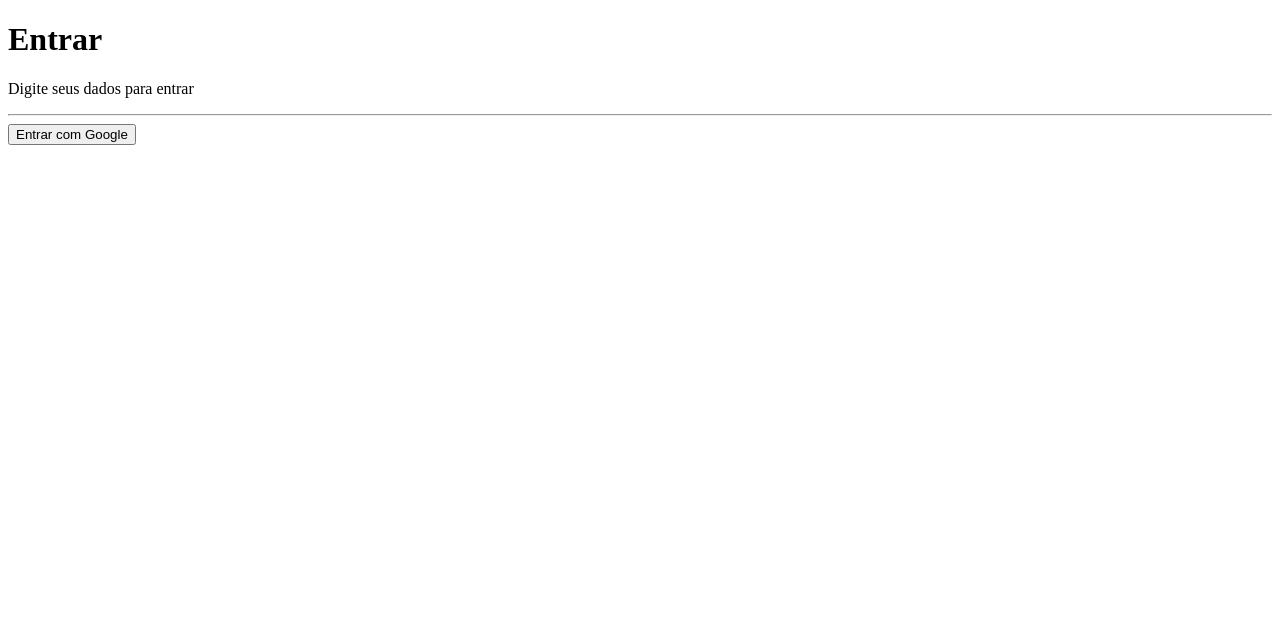
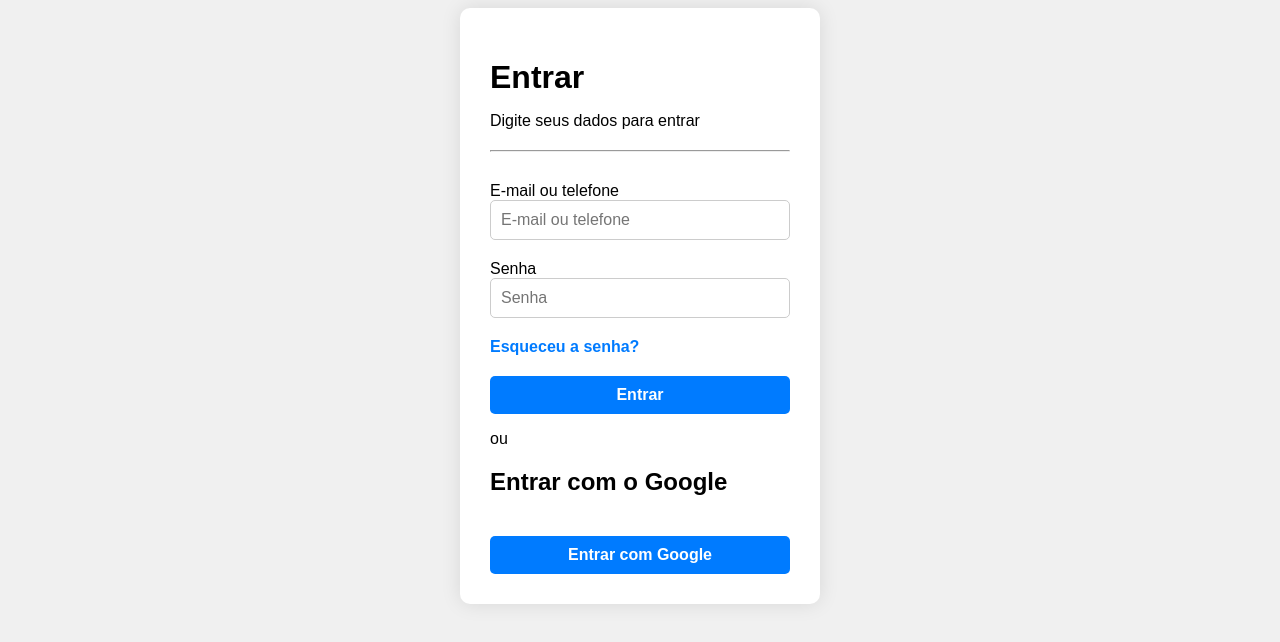
Before and after one commit to pablohenriquedevs/Empregos-GO, a website: page entrar.html in a window 1280 px wide. Drawn offline with Linux system fonts and the light colour scheme.

Commit message:
atualizei a pagina de login

```diff
--- a/entrar.html
+++ b/entrar.html
@@ -4,6 +4,7 @@
     <meta charset="UTF-8" />
     <meta name="viewport" content="width=device-width, initial-scale=1.0" />
     <title>Entrar</title>
+    <link rel="stylesheet" href="style.css" />
     <script src="https://www.gstatic.com/firebasejs/9.6.1/firebase-app.js"></script>
     <script src="https://www.gstatic.com/firebasejs/9.6.1/firebase-auth.js"></script>
     <!-- <script src="/app.js" defer></script> Referência ao script do Firebase -->
@@ -42,29 +43,6 @@ const firebaseConfig = {
       }
     </script>
   </head>
-  <body>
-    <div class="flex-container">
-      <main class="main">
-        <header>
-          <h1>Entrar</h1>
-          <p>Digite seus dados para entrar</p>
-        </header>
-        <hr />
-        <button onclick="loginWithGoogle()">Entrar com Google</button>
-      </main>
-    </div>
-  </body>
-</html>
-
-
-<!-- <!DOCTYPE html>
-<html lang="pt-BR">
-  <head>
-    <meta charset="UTF-8" />
-    <meta name="viewport" content="width=device-width, initial-scale=1.0" />
-    <title>Entrar</title>
-    <link rel="stylesheet" href="style.css" />
-  </head>
   <body class="no-scroll">
     <div class="flex-container">
       <main class="main">
@@ -95,8 +73,11 @@ const firebaseConfig = {
           </div>
           <a href="recuperar-senha.html" target="_blank">Esqueceu a senha?</a>
           <button type="submit">Entrar</button>
+          <p> ou </p>
+          <h2> Entrar com o Google </h2>
+          <button onclick="loginWithGoogle()">Entrar com Google</button>
         </form>
       </main>
     </div>
   </body>
-</html> -->
+</html>
```
